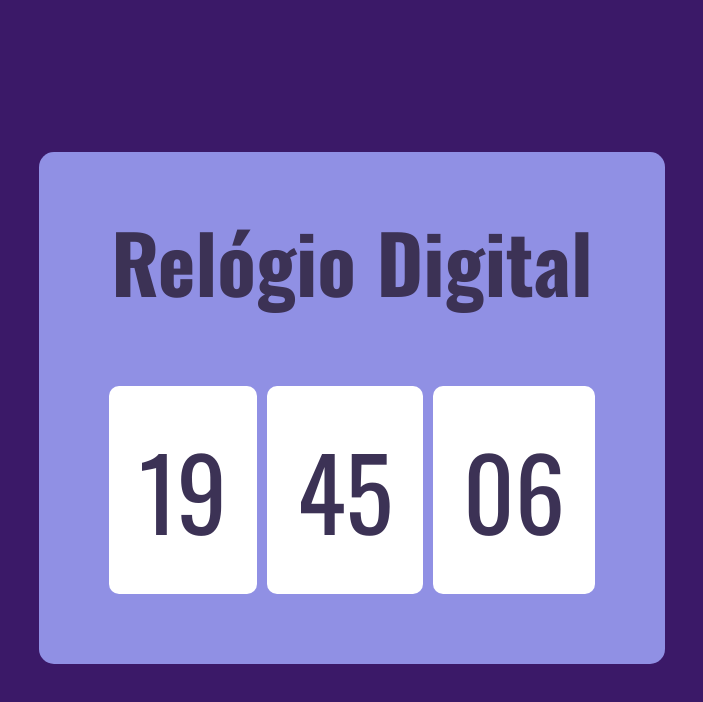
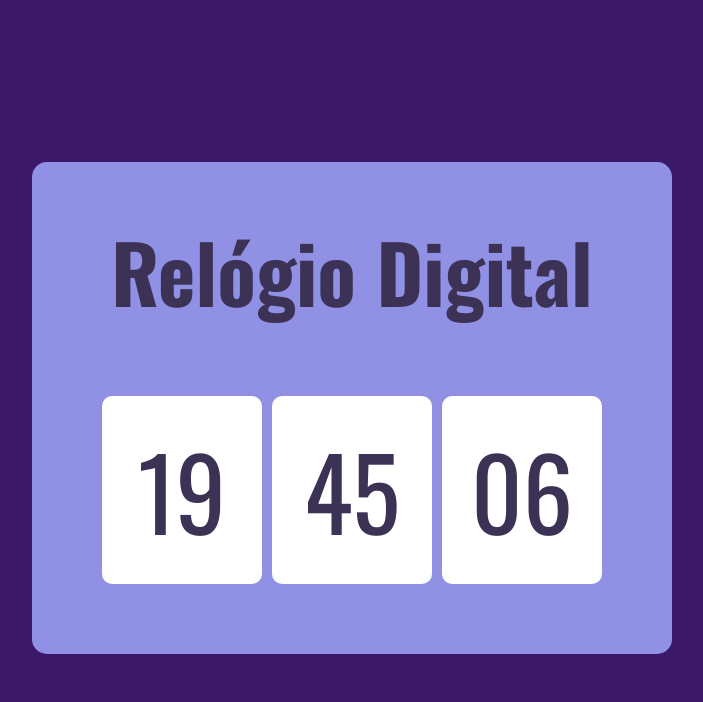
Before and after one commit to Leticia-muller/relogio-digital, a plain HTML site: page index.html in a window 1280 px wide. Shown: the whole page, without its empty margins (288-991 px from the left). Drawn offline with nearby package versions, Linux system fonts and the light colour scheme; a web font is replaced by a local one.

Commit message:
Update style.css

```diff
--- a/style.css
+++ b/style.css
@@ -30,7 +30,11 @@ span{
     background-color: rgb(255, 255, 255);
     border-radius: 10px;
     gap: 100px;
-    padding: 30px;
+    padding: 20px;
+    display: inline-block;
+    width: 120px;
+    text-align: center;
+    font-variant-numeric: tabular-nums;
 }
 
 .horario{
```
